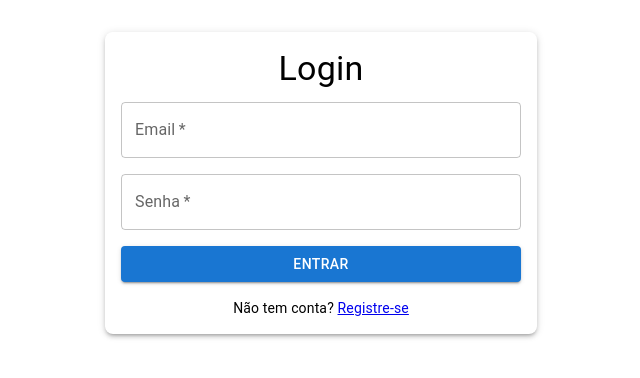
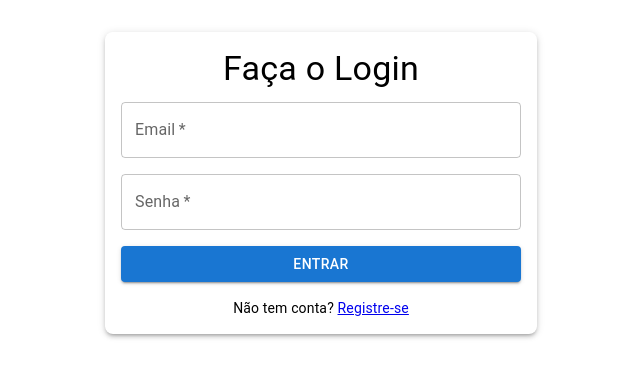
Before and after one commit to admin-cee/numerador, a React (Create React App) app in the folder frontend/: page /login in a window 1280 px wide. Shown: the top 378 px of the page, without its empty margins (319-959 px from the left). Built offline with nearby package versions, Linux system fonts and the light colour scheme; no server answers.

Commit message:
Atual login.

```diff
--- a/frontend/src/pages/Login.js
+++ b/frontend/src/pages/Login.js
@@ -43,7 +43,7 @@ function Login() {
       }}
     >
       <Typography variant="h4" align="center" gutterBottom>
-        Login
+        Faça o Login
       </Typography>
       {error && (
         <Alert severity="error" sx={{ mb: 2 }}>
```
